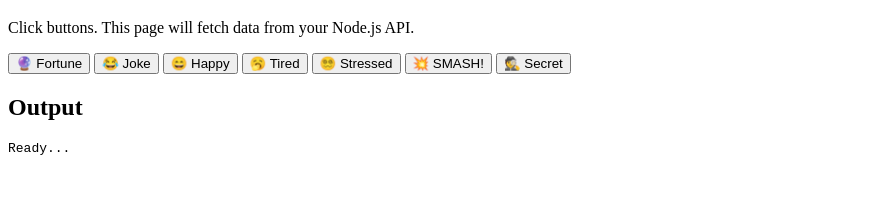
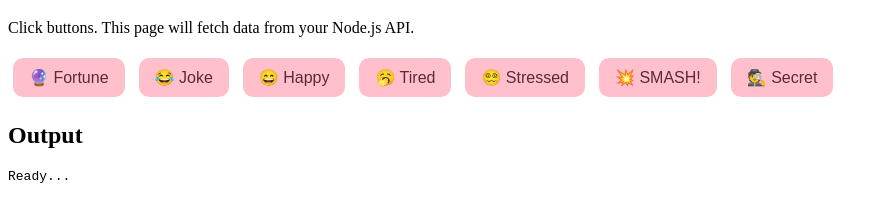
Before and after one commit to flyingcookere/VibeCheck-Macalinao-Pagayunan, a plain HTML site: page frontend/index.html in a window 1280 px wide. Shown: the part 61-282 px from the top of the page, without its empty margins (0-888 px from the left). Drawn offline with Linux system fonts and the light colour scheme.

Commit message:
pink button of frontend

```diff
--- a/frontend/index.html
+++ b/frontend/index.html
@@ -4,7 +4,26 @@
   <meta charset="utf-8" />
   <meta name="viewport" content="width=device-width, initial-scale=1" />
   <title>VibeCheck 411L</title>
+
+  <style>
+  button {
+    background-color: #ffc0cb; /* light pink */
+    color: #5a2a3c;
+    border: none;
+    padding: 10px 16px;
+    margin: 5px;
+    border-radius: 10px;
+    cursor: pointer;
+    font-size: 16px;
+  }
+
+  button:hover {
+    background-color: #ffb6c1; /* slightly darker light pink */
+  }
+</style>
+
 </head>
+
 <body>
   <h1>VibeCheck 411L</h1>
   <p>Click buttons. This page will fetch data from your Node.js API.</p>
```
